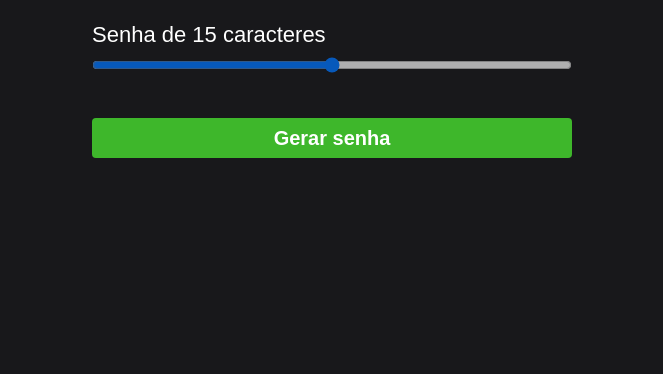
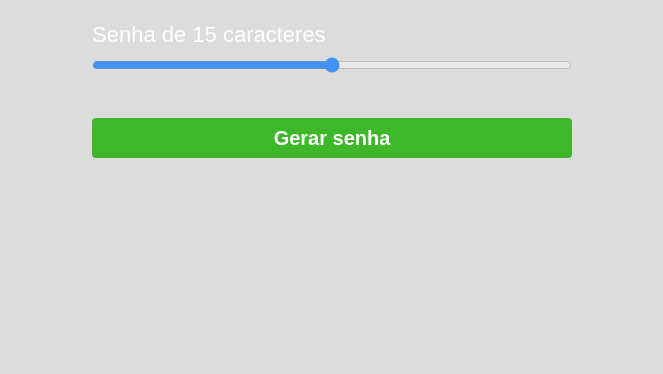
Before and after one commit to delsouza/Gerador-de-senha, a plain HTML site: page index.html in a window 1280 px wide. Shown: the part 426-800 px from the top of the page, without its empty margins (308-971 px from the left). Drawn offline with Linux system fonts and the light colour scheme.

Commit message:
Update style.css

```diff
--- a/style.css
+++ b/style.css
@@ -6,7 +6,7 @@
 }
 
 body {
-  background-color: #18181b;
+  background-color: #DCDCDC;
   width: 100%;
   height: 100vh;
   display: flex;
```
